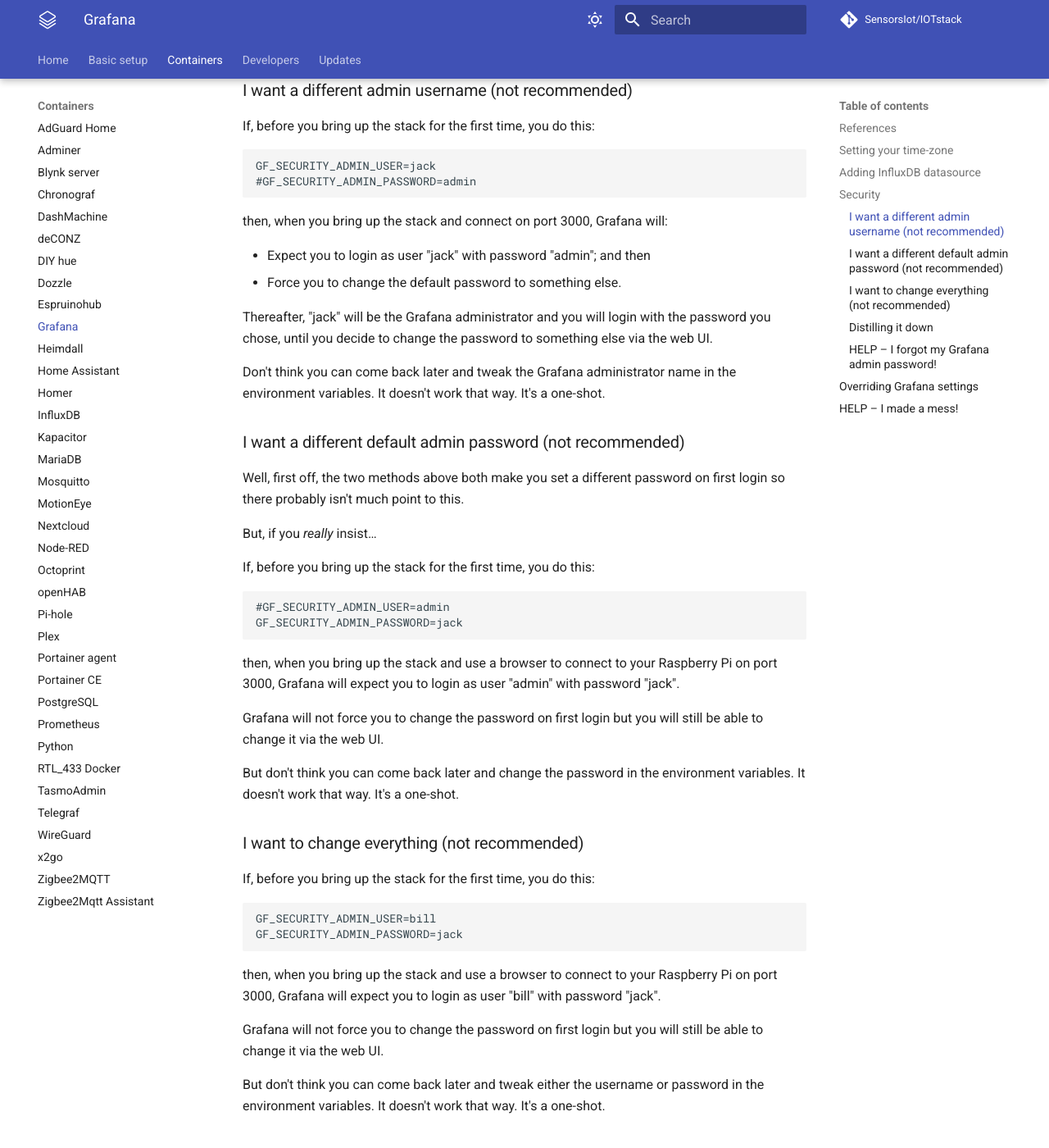
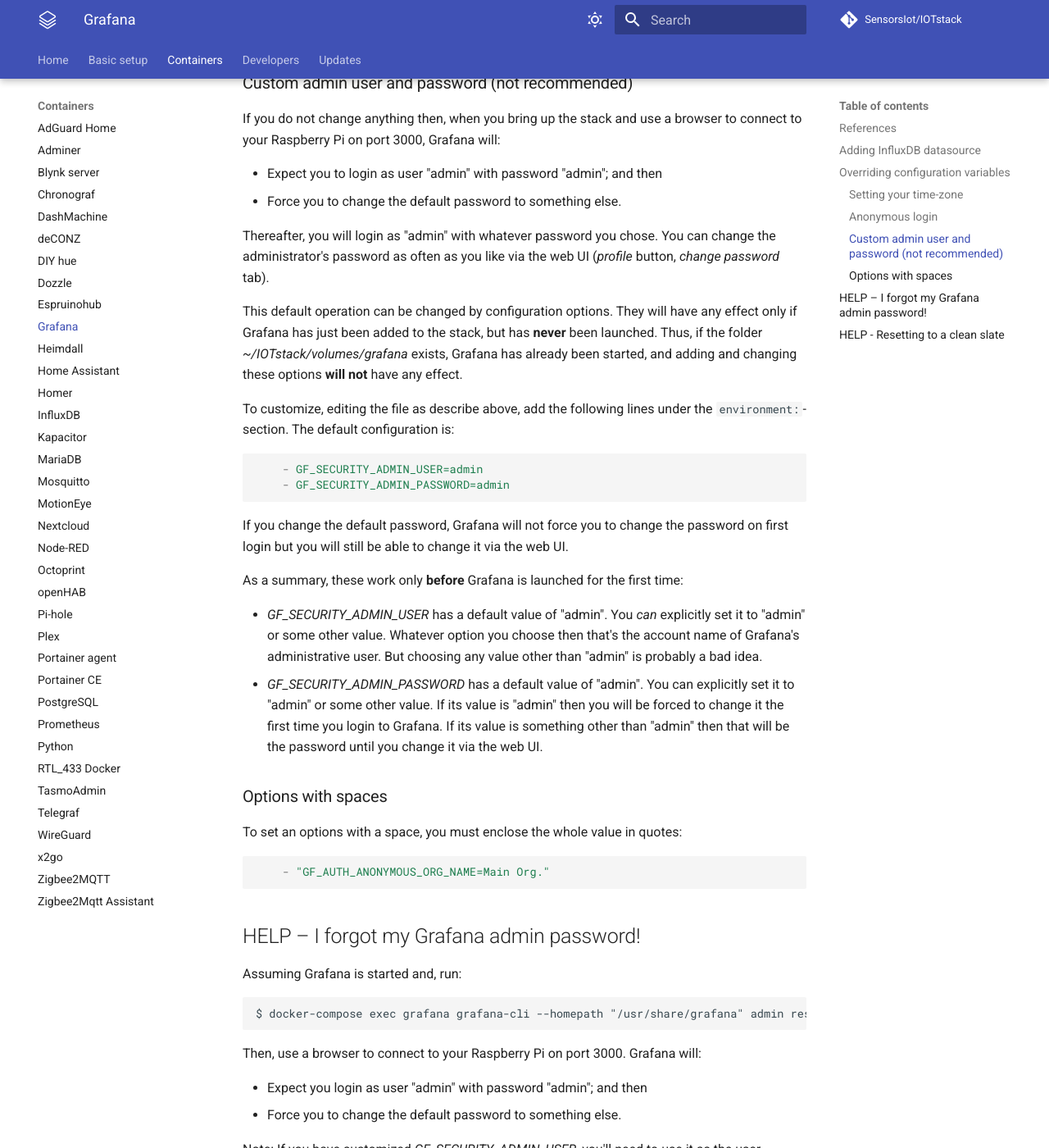
Before and after one commit to gcgarner/IOTstack, an MkDocs documentation site: the page built from docs/Containers/Grafana.md, in a window 1280 px wide and 1400 px high, scrolled down 1468 px. Shown: the whole window at 82% size. Built offline with MkDocs 1.6.1 and Material for MkDocs 9.7.7, drawn with Linux system fonts in a browser that asks for light colours; comment, search, counter and statistics services are not loaded; some of the changed text lies outside the part shown.

Commit message:
grafana: Update documentation for new-menu
* Also adds how to change config with old-menu
* Simplify documentation while trying to retain most of the information
  content. Add links to upstream documentation for details.

````diff
--- a/docs/Containers/Grafana.md
+++ b/docs/Containers/Grafana.md
@@ -5,19 +5,12 @@
 - [Docker](https://hub.docker.com/r/grafana/grafana)
 - [Website](https://grafana.com/)
 
-## Setting your time-zone
-
-The default *~/IOTstack/services/grafana/grafana.env* contains this line:
-
-```
-#TZ=Africa/Johannesburg
-```
-
-Uncomment that line and change the right hand side to [your own timezone](https://en.wikipedia.org/wiki/List_of_tz_database_time_zones).
-
 ## Adding InfluxDB datasource
 
-Select Data Sources -> Add data source -> InfluxDB.
+When you have logged into Grafana (default user/pass: admin/admin), you have
+to add a data source to be used for the graphs.
+
+Select `Data Sources` -> `Add data source` -> `InfluxDB`.
 
 Set options:
 
@@ -26,19 +19,49 @@
 * InfluxDB Details / User: `nodered`
 * InfluxDB Details / Password: `nodered`
 
-## Security
+## Overriding configuration variables
 
-If Grafana has just been installed but has **never** been launched then the following will be true:
+Grafana documentation contains [a list of
+settings](https://grafana.com/docs/grafana/latest/administration/configuration/).
+Settings are described in terms of how they appear in ".ini" files.
 
-* The folder *~/IOTstack/volumes/grafana* will not exist; and
-* The file *~/IOTstack/services/grafana/grafana.env* will contain these lines:
+Grafana configuration is usually done in *grafana.ini*, but when used via
+docker as the IOTstack does, it should be configured using [environment
+variables](https://grafana.com/docs/grafana/latest/administration/configuration/#override-configuration-with-environment-variables).
 
-	```
-	#GF_SECURITY_ADMIN_USER=admin
-	#GF_SECURITY_ADMIN_PASSWORD=admin
-	```
+Edit `docker-compose.yml` and find `grafana:` and under it
+`environment:` this is where you can place the ini-options, but formatted as:
+```yaml
+    - GF_<SectionName>_<KeyName>=<value>
+```
+If you are using old-menu edit `~/IOTstack/services/grafana/grafana.env`
+instead and add the lines directly there, but without the leading dash:
+`GF_<SectionName>_<KeyName>=<value>`
 
-You should see those lines as **documentation** rather than something you are being invited to edit. It is telling you that the default administative user for Grafana is "admin" and that the default password for that user is "admin".
+For any changes to take effect you need recreate the Grafana container:
+
+``` console
+$ docker-compose up -d grafana
+```
+
+### Setting your time-zone
+
+Change the right hand side to [your own
+timezone](https://en.wikipedia.org/wiki/List_of_tz_database_time_zones):
+
+```yaml
+    - TZ=Etc/UTC
+```
+
+### Anonymous login
+
+To allow anonymous logins add:
+
+```yaml
+    - GF_AUTH_ANONYMOUS_ENABLED=true
+```
+
+### Custom admin user and password (not recommended)
 
 If you do not change anything then, when you bring up the stack and use a browser to connect to your Raspberry Pi on port 3000, Grafana will:
 
@@ -47,77 +70,42 @@
 
 Thereafter, you will login as "admin" with whatever password you chose. You can change the administrator's password as often as you like via the web UI (*profile* button, *change password* tab).
 
-This method (of **not** touching these two keys in *grafana.env*) is the recommended approach. *Please* try to resist the temptation to fiddle!
+This default operation can be changed by configuration options.  They will have
+any effect only if Grafana has just been added to the stack, but has **never**
+been launched. Thus, if the folder *~/IOTstack/volumes/grafana* exists, Grafana
+has already been started, and adding and changing these options **will not**
+have any effect.
 
-### I want a different admin username (not recommended)
+To customize, editing the file as describe above, add the following lines under
+the `environment:`-section. The default configuration is:
 
-If, before you bring up the stack for the first time, you do this:
-
-```
-GF_SECURITY_ADMIN_USER=jack
-#GF_SECURITY_ADMIN_PASSWORD=admin
+```yaml
+    - GF_SECURITY_ADMIN_USER=admin
+    - GF_SECURITY_ADMIN_PASSWORD=admin
 ```
 
-then, when you bring up the stack and connect on port 3000, Grafana will:
+If you change the default password, Grafana will not force you to change the
+password on first login but you will still be able to change it via the web UI.
 
-* Expect you to login as user "jack" with password "admin"; and then
-* Force you to change the default password to something else.
-
-Thereafter, "jack" will be the Grafana administrator and you will login with the password you chose, until you decide to change the password to something else via the web UI.
-
-Don't think you can come back later and tweak the Grafana administrator name in the environment variables. It doesn't work that way. It's a one-shot.
-
-### I want a different default admin password (not recommended)
-
-Well, first off, the two methods above both make you set a different password on first login so there probably isn't much point to this.
-
-But, if you *really* insist…
-
-If, before you bring up the stack for the first time, you do this:
-
-```
-#GF_SECURITY_ADMIN_USER=admin
-GF_SECURITY_ADMIN_PASSWORD=jack
-```
-
-then, when you bring up the stack and use a browser to connect to your Raspberry Pi on port 3000, Grafana will expect you to login as user "admin" with password "jack".
-
-Grafana will not force you to change the password on first login but you will still be able to change it via the web UI.
-
-But don't think you can come back later and change the password in the environment variables. It doesn't work that way. It's a one-shot.
-
-### I want to change everything (not recommended)
-
-If, before you bring up the stack for the first time, you do this:
-
-```
-GF_SECURITY_ADMIN_USER=bill
-GF_SECURITY_ADMIN_PASSWORD=jack
-```
-
-then, when you bring up the stack and use a browser to connect to your Raspberry Pi on port 3000, Grafana will expect you to login as user "bill" with password "jack".
-
-Grafana will not force you to change the password on first login but you will still be able to change it via the web UI.
-
-But don't think you can come back later and tweak either the username or password in the environment variables. It doesn't work that way. It's a one-shot.
-
-### Distilling it down
-
-**Before** Grafana is launched for the first time:
+As a summary, these work only **before** Grafana is launched for the first time:
 
 * *GF\_SECURITY\_ADMIN\_USER* has a default value of "admin". You *can* explicitly set it to "admin" or some other value. Whatever option you choose then that's the account name of Grafana's administrative user. But choosing any value other than "admin" is probably a bad idea.
 * *GF\_SECURITY\_ADMIN\_PASSWORD* has a default value of "admin". You can explicitly set it to "admin" or some other value. If its value is "admin" then you will be forced to change it the first time you login to Grafana. If its value is something other than "admin" then that will be the password until you change it via the web UI.
 
-These two environment keys **only** work for the **first** launch of Grafana. Once Grafana has been launched, you can **never** change either the username or the password by editing *grafana.env*.
+### Options with spaces
 
-For this reason, it is better to leave *grafana.env* in its shrink-wrapped state. Your first login is as "admin/admin" and then you set the password you actually want when Grafana prompts you to change it.
+To set an options with a space, you must enclose the whole value in quotes:
 
-### HELP – I forgot my Grafana admin password!
+```yaml
+    - "GF_AUTH_ANONYMOUS_ORG_NAME=Main Org."
+```
 
-Assuming your IOTstack is up, the magic incantation is:
+## HELP – I forgot my Grafana admin password!
+
+Assuming Grafana is started and, run:
 
 ```
-$ docker exec grafana grafana-cli --homepath "/usr/share/grafana" admin reset-admin-password "admin"
+$ docker-compose exec grafana grafana-cli --homepath "/usr/share/grafana" admin reset-admin-password "admin"
 ```
 
 Then, use a browser to connect to your Raspberry Pi on port 3000. Grafana will:
@@ -125,89 +113,16 @@
 * Expect you login as user "admin" with password "admin"; and then
 * Force you to change the default password to something else.
 
-This magic incantation assumes that your administrative username is "admin". If you ignored the advice above and changed the administator username to something else then all bets are off. It might work anyway but we haven't tested it. Sorry. But that's why we said changing the username was not recommended.
+Note: If you have customized *GF\_SECURITY\_ADMIN\_USER*, you'll need to use it
+as the user instead.
 
-## Overriding Grafana settings
-
-Grafana documentation contains [a list of settings](https://grafana.com/docs/installation/configuration/). Settings are described in terms of how they appear in ".ini" files.
-
-An example of the sort of thing you might want to do is to enable anonymous access to your Grafana dashboards. The [Grafana documentation](https://grafana.com/docs/grafana/latest/auth/overview/#anonymous-authentication) describes this in ".ini" format as:
-
-```
-[auth.anonymous]
-enabled = true
-
-# Organization name that should be used for unauthenticated users
-org_name = Main Org.
-
-# Role for unauthenticated users, other valid values are `Editor` and `Admin`
-org_role = Viewer
-```
-
-".ini" format is not really appropriate in a Docker context. Instead, you use environment variables to override Docker's settings. Environment variables are placed in *~/IOTstack/services/grafana/grafana.env*.
-
-You need to convert ".ini" format to environment variable syntax. The rules are:
-
-* Start with "GF_", then
-* Append the \[section name\], replacing any periods with underscores, then
-* Append the section key "as is", then
-* Append an "=", then
-* Append the right hand side in quotes.
-
-Applying those rules gets you:
-
-```
-GF_AUTH_ANONYMOUS_ENABLED="true"
-GF_AUTH_ANONYMOUS_ORG_NAME="Main Org."
-GF_AUTH_ANONYMOUS_ORG_ROLE="Viewer"
-```
-
-> It is not strictly necessary to encapsulate every right hand side value in quotes. In the above, both "true" and "Viewer" would work without quotes, whereas "Main Org." needs quotes because of the embedded space.
-
-After you have changed *~/IOTstack/services/grafana/grafana.env*, you need to propagate the changes into the Grafana container:
-
-```
-$ cd ~/IOTstack
-$ docker-compose stop grafana
-$ docker-compose up -d
-```
-
-> In theory, the second command could be omitted, or both the second and third commands could be replaced with "docker-compose restart grafana" but experience suggests stopping the container is more reliable.
-
-A slightly more real-world example would involve choosing a different default organisation name for anonymous access. This example uses "ChezMoi".
-
-First, the environment key needs to be set to that value:
-
-```
-GF_AUTH_ANONYMOUS_ORG_NAME=ChezMoi
-```
-
-Then that change needs to be propagated into the Grafana container as explained above.
-
-Next, Grafana needs to be told that "ChezMoi" is the default organisation:
-
-1. Use your browser to login to Grafana as an administrator.
-2. From the "Server Admin" slide-out menu on the left hand side, choose "Orgs".
-3. In the list that appears, click on "Main Org". This opens an editing panel.
-4. Change the "Name" field to "ChezMoi" and click "Update".
-5. Sign-out of Grafana. You will be taken back to the login screen. Your URL bar will look something like this:
-
-	```
-	http://myhost.mydomain.com:3000/login
-	```
-6. Edit the URL to remove the "login" suffix and press return. If all your changes were applied successfully, you will have anonymous access and the URL will look something like this:
-
-	```
-	http://myhost.mydomain.com:3000/?orgId=1
-	```
-
-## HELP – I made a mess!
+## HELP - Resetting to a clean slate
 
 "I made a bit of a mess with Grafana. First time user. Steep learning curve. False starts, many. Mistakes, unavoidable. Been there, done that. But now I **really** need to start from a clean slate. And, yes, I understand there is no *undo* for this."
 
 Begin by stopping Grafana:
 
-```
+``` console
 $ cd ~/IOTstack
 $ docker-compose stop grafana
 ```
@@ -216,21 +131,23 @@
 
 1. Destroy your settings and dashboards but retain any plugins you may have installed:
 
-	```
+	``` console
 	$ sudo rm ~/IOTstack/volumes/grafana/data/grafana.db
 	```
 
 2. Nuke everything (triple-check this command **before** you hit return):
 
-	```
+	``` console
 	$ sudo rm -rf ~/IOTstack/volumes/grafana/data
 	```
 
-This is where you should edit *~/IOTstack/services/grafana/grafana.env* to correct any problems (such as choosing an administrative username other than "admin").
+This is where you should edit *docker-compose.yml* or
+*~/IOTstack/services/grafana/grafana.env* to correct any problems (such as
+choosing an administrative username other than "admin").
 
 When you are ready, bring Grafana back up again:
 
-```
+``` console
 $ cd ~/IOTstack
 $ docker-compose up -d
 ```
````
